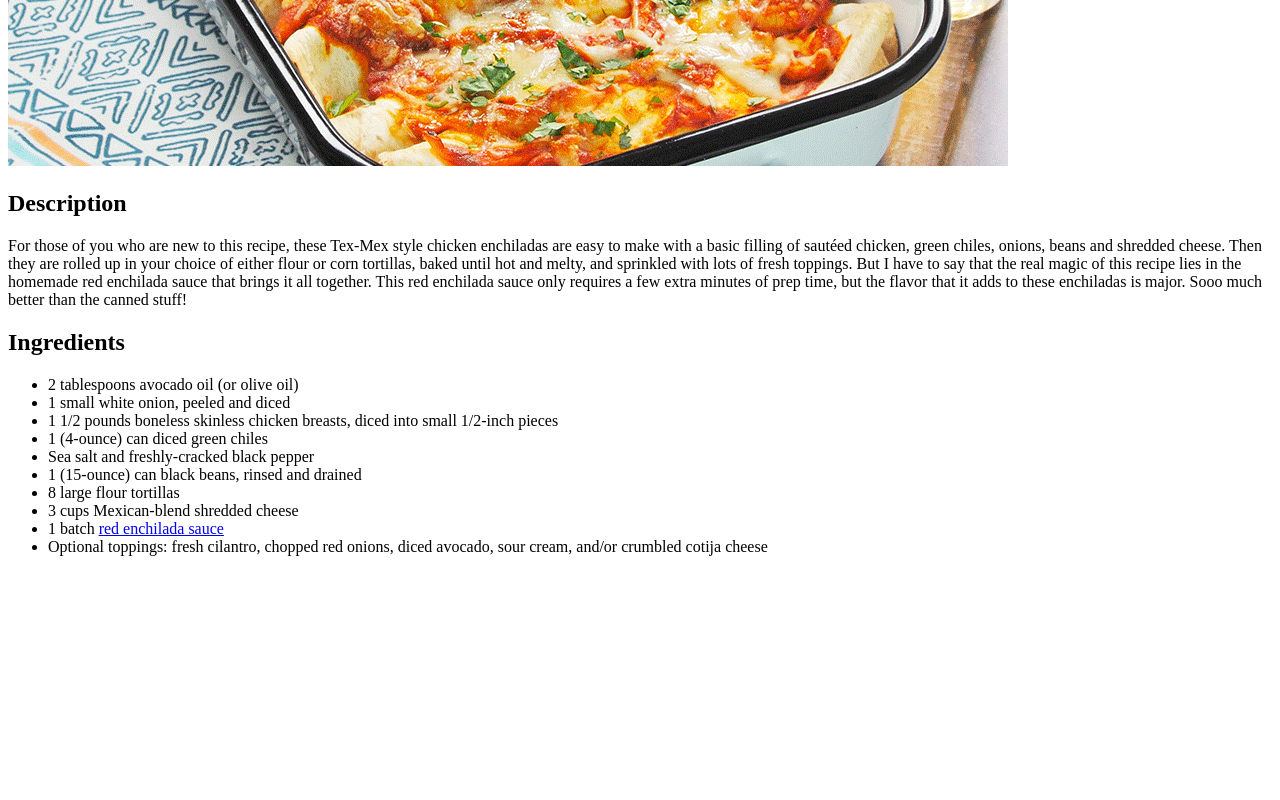
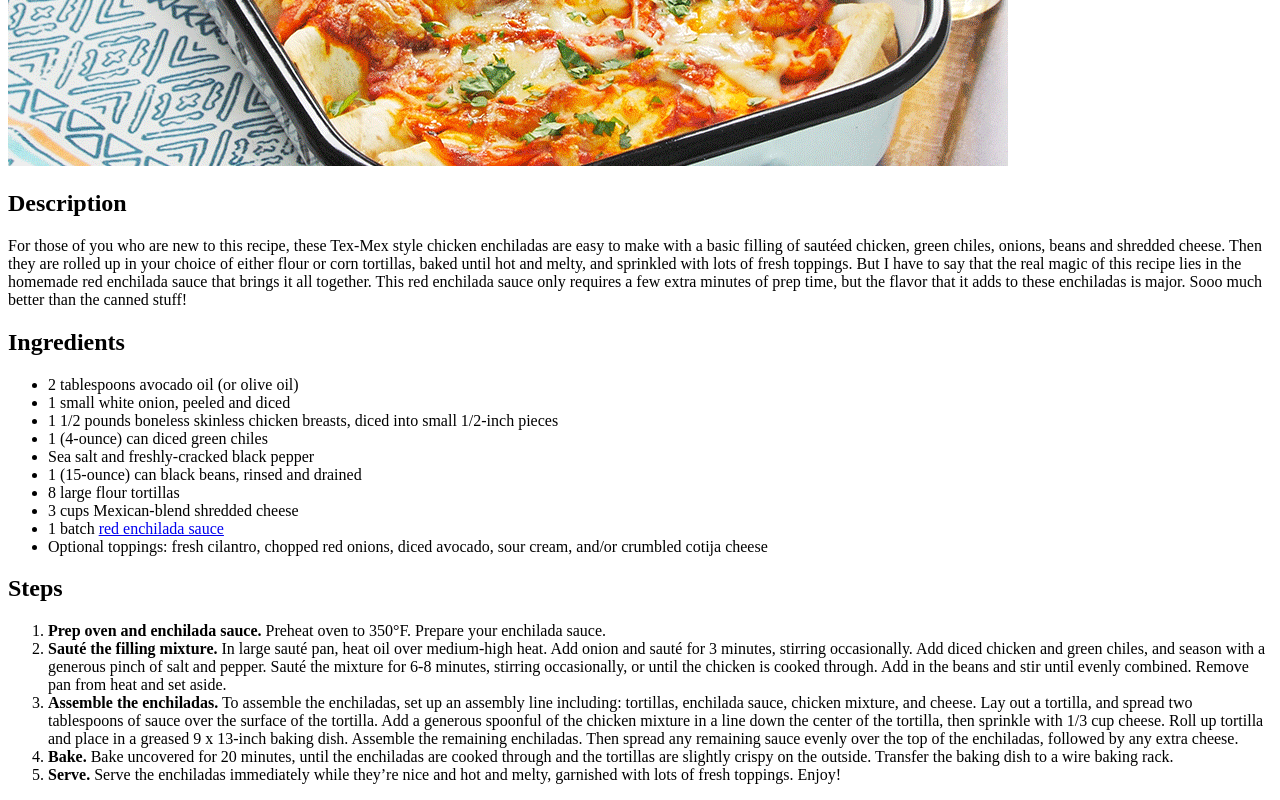
Before and after one commit to 2003chase/odin_recipes, a plain HTML site: page recipes/enchiladas.html in a window 1280 px wide. Shown: the part 416-1216 px from the top of the page. Before the commit the page ends 988 px from the top, so only its background shows below. Drawn offline with Linux system fonts and the light colour scheme.

Commit message:
Add recipe steps to enchiladas.html

```diff
--- a/recipes/enchiladas.html
+++ b/recipes/enchiladas.html
@@ -25,5 +25,14 @@
             <li>1 batch <a href="https://www.gimmesomeoven.com/red-enchilada-sauce/">red enchilada sauce</a></li>
             <li>Optional toppings: fresh cilantro, chopped red onions, diced avocado, sour cream, and/or crumbled cotija cheese</li>
         </ul>
+
+        <h2>Steps</h2>
+        <ol>
+            <li><strong>Prep oven and enchilada sauce.</strong> Preheat oven to 350°F.  Prepare your enchilada sauce.</li>
+            <li><strong>Sauté the filling mixture.</strong> In large sauté pan, heat oil over medium-high heat. Add onion and sauté for 3 minutes, stirring occasionally.  Add diced chicken and green chiles, and season with a generous pinch of salt and pepper.  Sauté the mixture for 6-8 minutes, stirring occasionally, or until the chicken is cooked through.  Add in the beans and stir until evenly combined.  Remove pan from heat and set aside.</li>
+            <li><strong>Assemble the enchiladas.</strong> To assemble the enchiladas, set up an assembly line including: tortillas, enchilada sauce, chicken mixture, and cheese. Lay out a tortilla, and spread two tablespoons of sauce over the surface of the tortilla.  Add a generous spoonful of the chicken mixture in a line down the center of the tortilla, then sprinkle with 1/3 cup cheese. Roll up tortilla and place in a greased 9 x 13-inch baking dish. Assemble the remaining enchiladas.  Then spread any remaining sauce evenly over the top of the enchiladas, followed by any extra cheese.</li>
+            <li><strong>Bake.</strong> Bake uncovered for 20 minutes, until the enchiladas are cooked through and the tortillas are slightly crispy on the outside.  Transfer the baking dish to a wire baking rack.</li>
+            <li><strong>Serve.</strong> Serve the enchiladas immediately while they’re nice and hot and melty, garnished with lots of fresh toppings. Enjoy!</li>
+        </ol>
     </body>
 </html>
```
